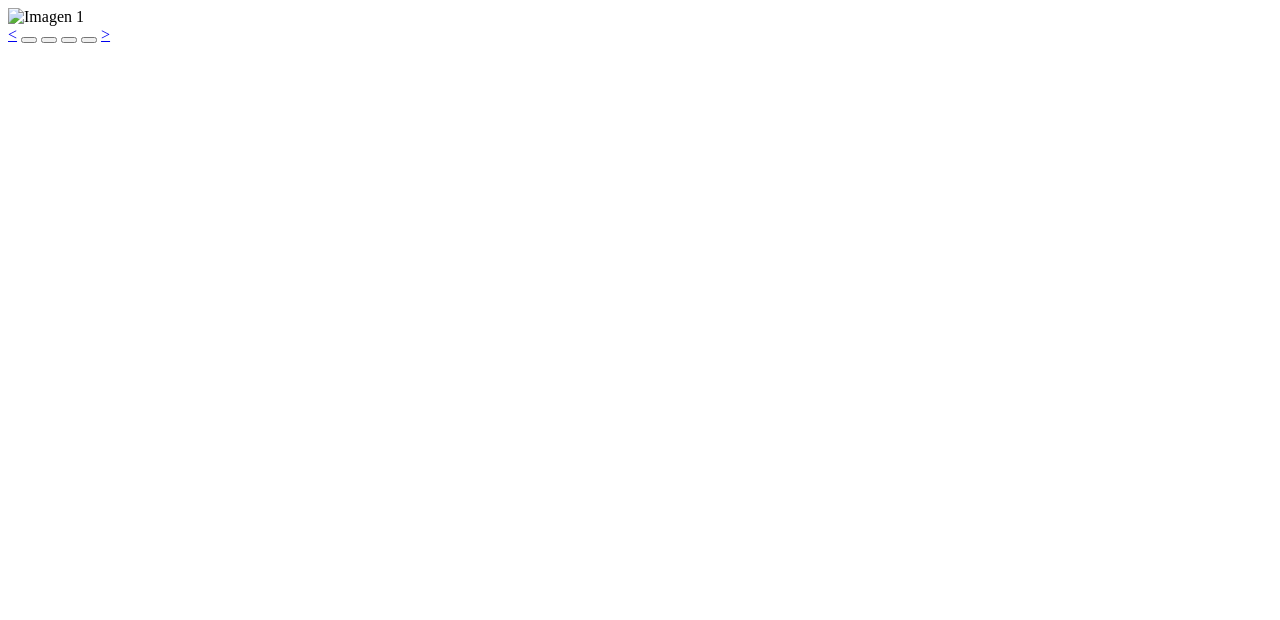
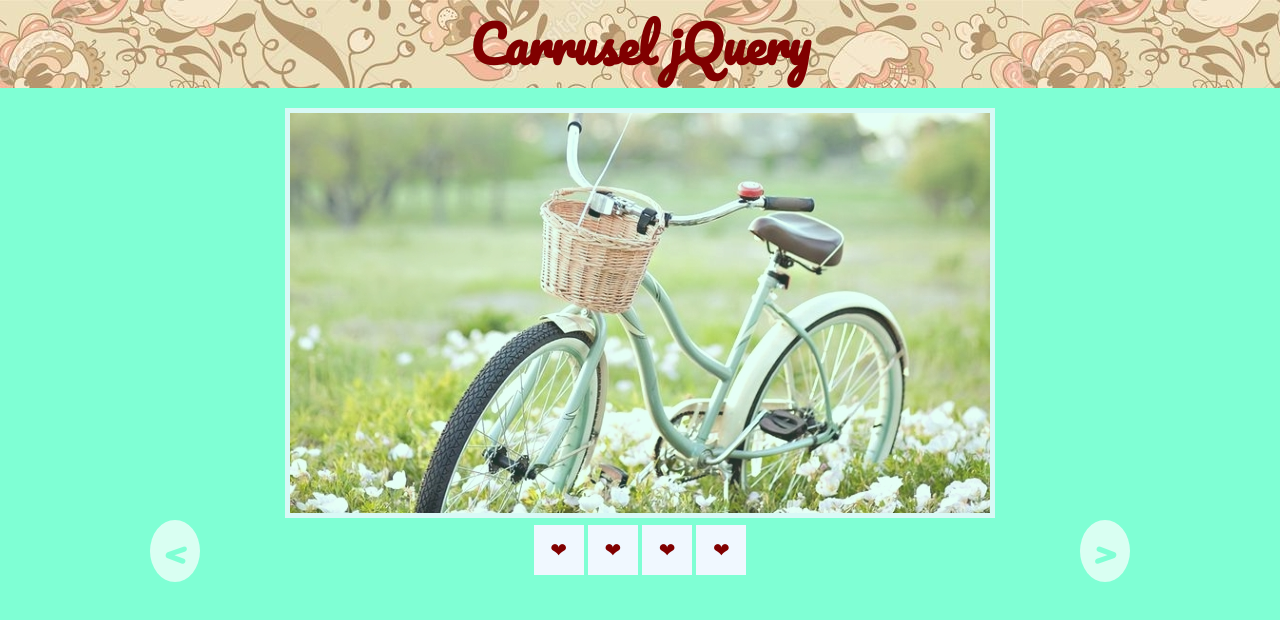
Before and after one commit to MimiArismendi/Carrusel_modificado, a plain HTML site: page index.html in a window 1280 px wide. Drawn offline with Linux system fonts and the light colour scheme.

Commit message:
se agrega estilo al carrusel

```diff
--- a/assets/css/style.css
+++ b/assets/css/style.css
@@ -1,7 +1,69 @@
+
+*{
+    margin: 0;
+    padding: 0;
+}
+
+body{
+    background-color: aquamarine;
+    font-family: 'Pacifico', cursive;
+}
+
+header{
+    background-image: url(../img/fondo2.jpg);
+    color: maroon;
+    font-size: 25px;
+    text-align: center;
+}
+
+img{
+    opacity: .8;
+    border: 5px solid aliceblue;
+
+}
 .carousel-content {
 	display: none;
 }
 
 .carousel-content.active {
 	display: block;
+    padding-top: 20px;
 }
+
+.centrar{
+    text-align: center;
+}
+
+#previo, #siguiente{
+    width: 50px;
+    background: rgba(255,255,255,0.7);
+    color: aquamarine;
+    position: absolute;
+    top: 65%;
+    font-size: 35px;
+    font-weight: bold;
+    text-align: center;
+    border-radius: 50%;
+    cursor: pointer;
+}
+
+#previo:hover, #siguiente:hover{
+    background: rgba(255,255,255,1);
+}
+
+#previo{
+    left: 150px;
+}
+
+#siguiente{
+    right: 150px;
+}
+
+.control{
+    background-color: aliceblue;
+    border: none;
+    width: 50px;
+    height: 50px;
+    color: maroon;
+    font-size: 20px;
+}
--- a/assets/js/main.js
+++ b/assets/js/main.js
@@ -27,24 +27,8 @@ $(document).ready(function(){
 
 
 
-
-
-
-
-
-
-
-
-
-
-
-
-
-
-
-
-
-//var target = 0;
+//version JS
+var target = 0;
 //
 //var cargarPagina = function () {
 //	// Elementos
--- a/index.html
+++ b/index.html
@@ -4,30 +4,38 @@
 	<meta charset="UTF-8">
 	<title>Carrusel con jQuery</title>
 	<link rel="stylesheet" href="assets/css/style.css">
+    <link href="https://fonts.googleapis.com/css?family=Pacifico" rel="stylesheet">
 </head>
 <body>
-	<div class="carrusel">
+    <header>
+        <h1 class="centrar">Carrusel jQuery</h1>
+    </header>
+	<div class="carrusel centrar">
 		<div data-slide="0" class="carousel-content active">
-			<img src="" alt="Imagen 1">
+			<img src="assets/img/bici.jpg" alt="Imagen 1">
 		</div>
 		<div data-slide="1" class="carousel-content ">
-			<img src="" alt="Imagen 2">
+			<img src="assets/img/combi2.jpg" alt="Imagen 2">
 		</div>
 		<div data-slide="2" class="carousel-content ">
-			<img src="" alt="Imagen 3">
+			<img src="assets/img/carrito.jpg" alt="Imagen 3">
 		</div>
 		<div data-slide="3" class="carousel-content">
-			<img src="" alt="Imagen 4">
+			<img src="assets/img/combi.jpg" alt="Imagen 4">
 		</div>
 	</div>
-	<div class="controls">
-		<a href="#" class="previous">&#60;</a>
-		<button type="button" data-target="0" class="control"></button>
-		<button type="button" data-target="1" class="control"></button>
-		<button type="button" data-target="2" class="control"></button>
-		<button type="button" data-target="3" class="control"></button>
-		<a href="#" class="next">&#62;</a>
+	<div class="controls centrar">
+<!--	<a href="#" class="previous">&#60;</a>-->
+		<button type="button" data-target="0" class="control">❤</button>
+		<button type="button" data-target="1" class="control">❤</button>
+		<button type="button" data-target="2" class="control">❤</button>
+		<button type="button" data-target="3" class="control">❤</button>
+<!--	<a href="#" class="next">&#62;</a>-->
 	</div>
+    <div id="previo" class="previous">&#60;</div>
+    <div id="siguiente" class="next">&#62;</div>
+
+
     <script type="text/javascript" src="assets/js/jquery-3.2.1.min.js"></script>
 	<script src="assets/js/main.js"></script>
 </body>
```
Also changed, not shown: assets/img/bici.jpg (added), assets/img/carrito.jpg (added), assets/img/combi.jpg (added), assets/img/combi2.jpg (added), assets/img/cupcakes.jpg (deleted), assets/img/florero.jpg (deleted), assets/img/fondo.jpg (deleted), assets/img/fondo2.jpg (added), assets/img/fondo2.png (deleted), assets/img/maletitas.jpg (deleted), assets/img/pastel.jpg (deleted), assets/img/set_salt_and_pepper.jpg (deleted).
